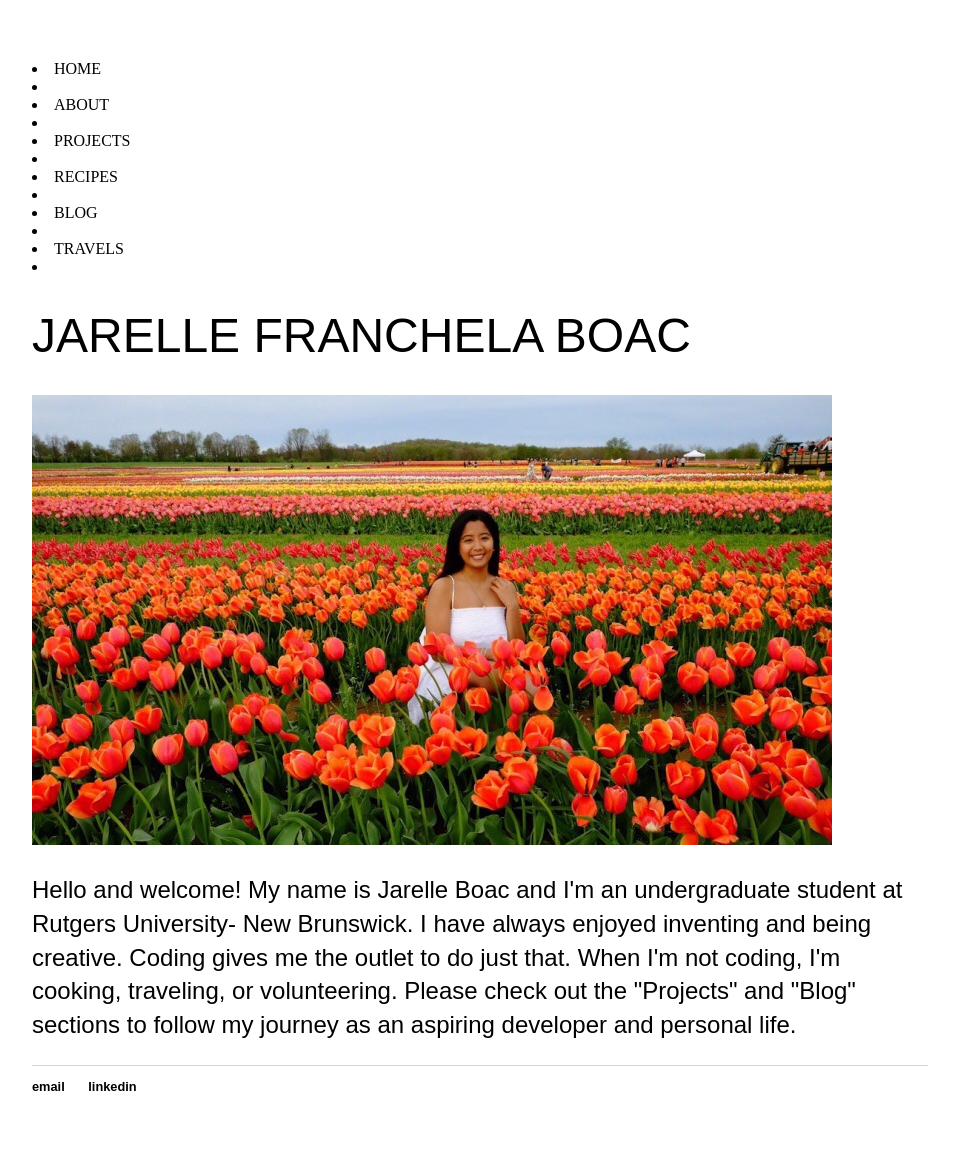
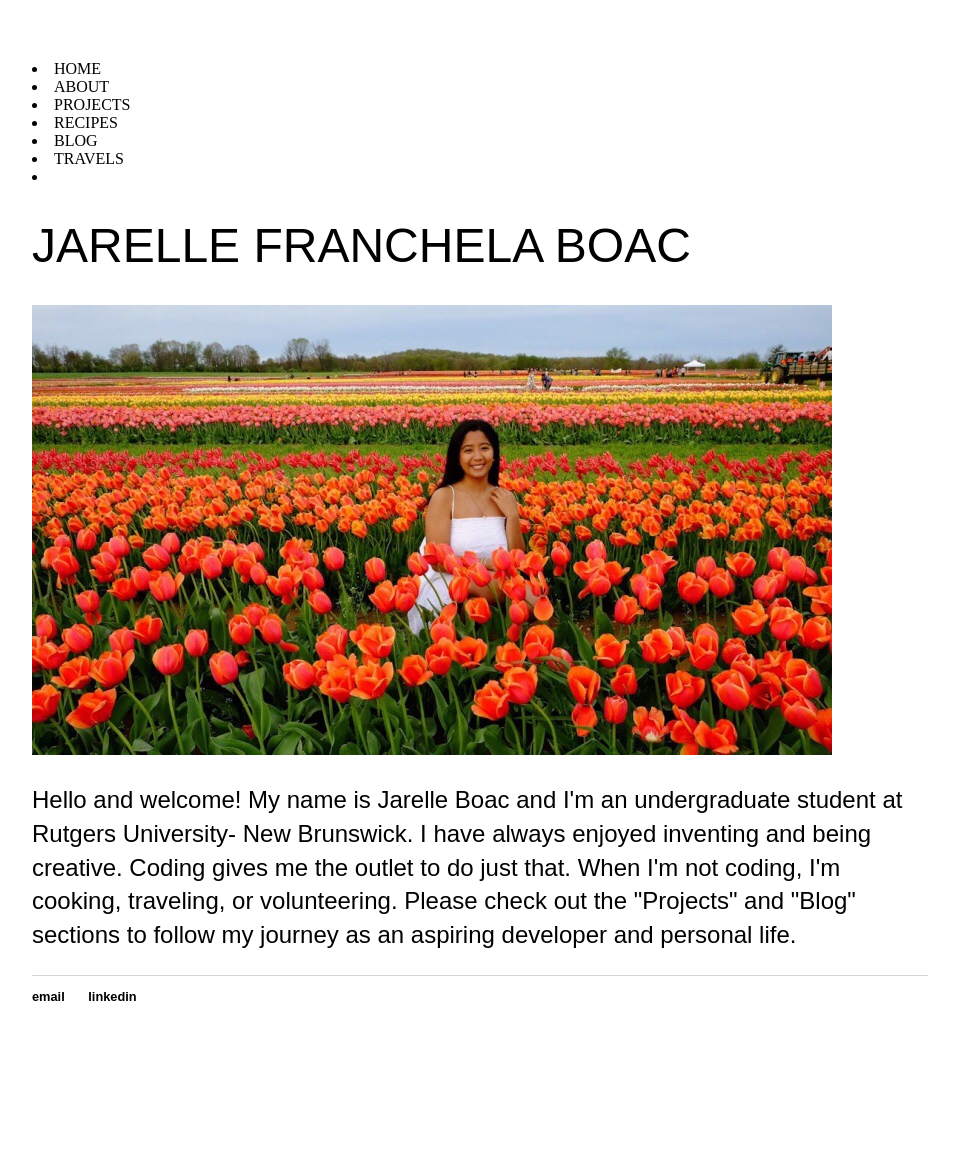
Before and after one commit to jarelle22/jarelleboac.github.io, a Jekyll site: the page built from index.html, in a window 1280 px wide. Shown: the whole page, without its empty margins (160-1119 px from the left). Built offline with Jekyll 4.4.1, drawn with Linux system fonts in a browser that asks for light colours; after the commit the page ends 1064 px from its top, so only the background shows below that.

```diff
--- a/_layouts/default.html
+++ b/_layouts/default.html
@@ -15,11 +15,11 @@
 			</nav>-->
 			<div class="topnav">
   			<li><a class="active" href="#home">HOME</a><li>
-  			<li><a href="#about">ABOUT</a><li>
-  			<li><a href="#projects">PROJECTS</a><li>
-  			<li><a href="#recipes">RECIPES</a><li>
-			<li><a href="#blog">BLOG</a><li>
-			<li><a href="#blog">TRAVELS</a><li>
+  			<a href="#about">ABOUT</a><li>
+  			<a href="#projects">PROJECTS</a><li>
+  			<a href="#recipes">RECIPES</a><li>
+			<a href="#blog">BLOG</a><li>
+			<a href="#blog">TRAVELS</a><li>
 			</div>
 			<div class="container">
 
```
